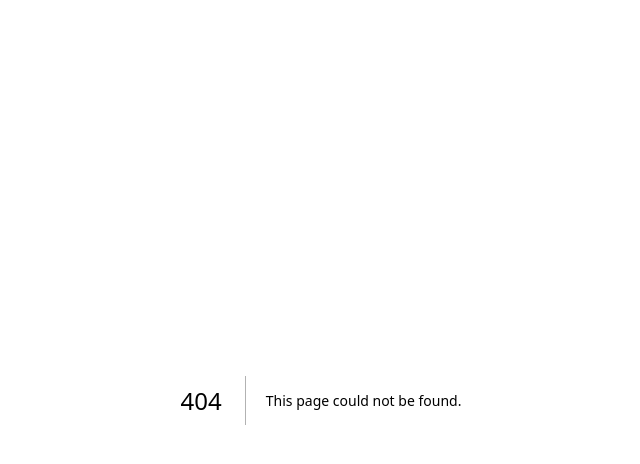
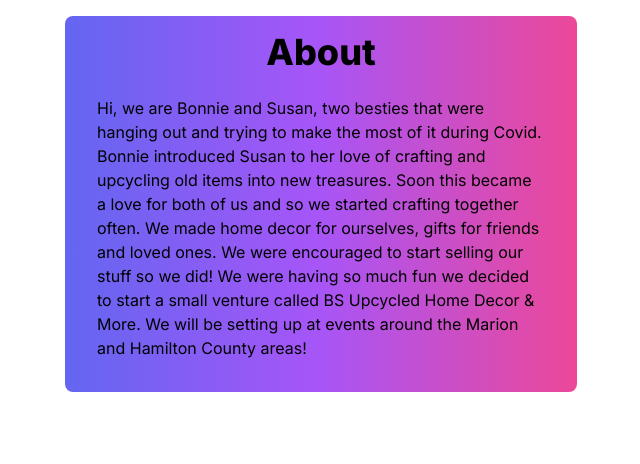
Before and after one commit to ajtruex/bsupcycledhomedecor, a Next.js app: page /about in a window 1280 px wide. Before the commit this address had no page. Shown: the top 464 px of the page, without its empty margins (319-959 px from the left). Built offline with nearby package versions, Linux system fonts and the light colour scheme.

Commit message:
add link

```diff
--- /dev/null
+++ b/pages/about.js
@@ -0,0 +1,20 @@
+export default function About() {
+  return (
+    <div className="mx-96 w-fit items-center justify-center rounded-lg bg-gradient-to-r from-indigo-500 via-purple-500 to-pink-500">
+      <h1 className="mt-4 mb-3 flex justify-center pt-4 font-sans text-4xl font-extrabold">
+        About
+      </h1>
+      <p className="mx-auto mt-6 flex items-center justify-center px-8 pb-8 font-sans">
+        Hi, we are Bonnie and Susan, two besties that were hanging out and
+        trying to make the most of it during Covid. Bonnie introduced Susan to
+        her love of crafting and upcycling old items into new treasures. Soon
+        this became a love for both of us and so we started crafting together
+        often. We made home decor for ourselves, gifts for friends and loved
+        ones. We were encouraged to start selling our stuff so we did! We were
+        having so much fun we decided to start a small venture called BS
+        Upcycled Home Decor & More. We will be setting up at events around the
+        Marion and Hamilton County areas!
+      </p>
+    </div>
+  )
+}
--- a/pages/index.tsx
+++ b/pages/index.tsx
@@ -41,6 +41,7 @@
           />
         )}
         <div className="columns-1 gap-4 sm:columns-2 xl:columns-3 2xl:columns-4">
+          <Link href="/about">
           <div className="after:content relative mb-5 flex h-[520px] flex-col items-center justify-end gap-4 overflow-hidden rounded-lg bg-gradient-to-r from-indigo-500 via-purple-500 to-pink-500 px-6 pb-16 text-center shadow-highlight after:pointer-events-none after:absolute after:inset-0 after:rounded-lg after:shadow-highlight lg:pt-0">
             <div className="absolute inset-0 flex items-start justify-center opacity-100">
               <span className="flex max-h-full max-w-full items-center justify-center">
@@ -63,6 +64,7 @@
               treasures.
             </p>
           </div>
+          </Link>
           {images.map(({ id, public_id, format, blurDataUrl }) => (
             <Link
               key={id}
```
Also changed, not shown: hi.txt (deleted), 2 other files (tests, documents, lock files or other folders).
